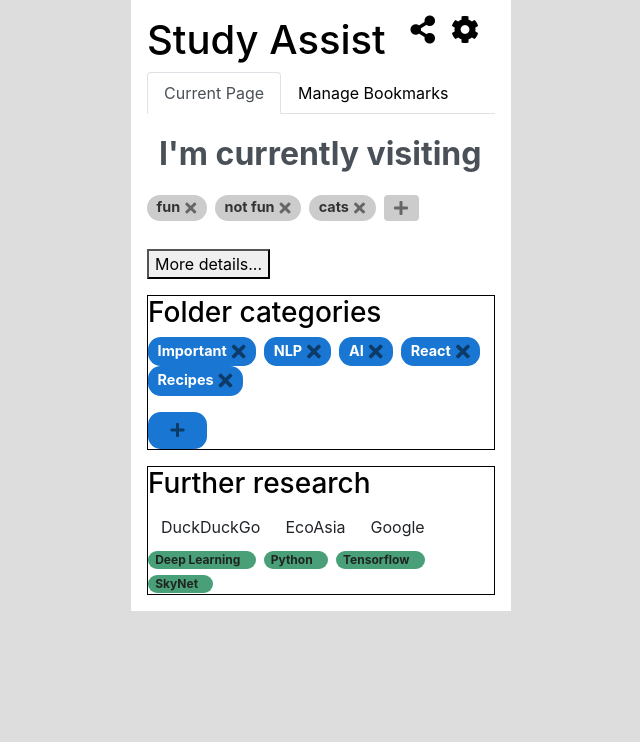
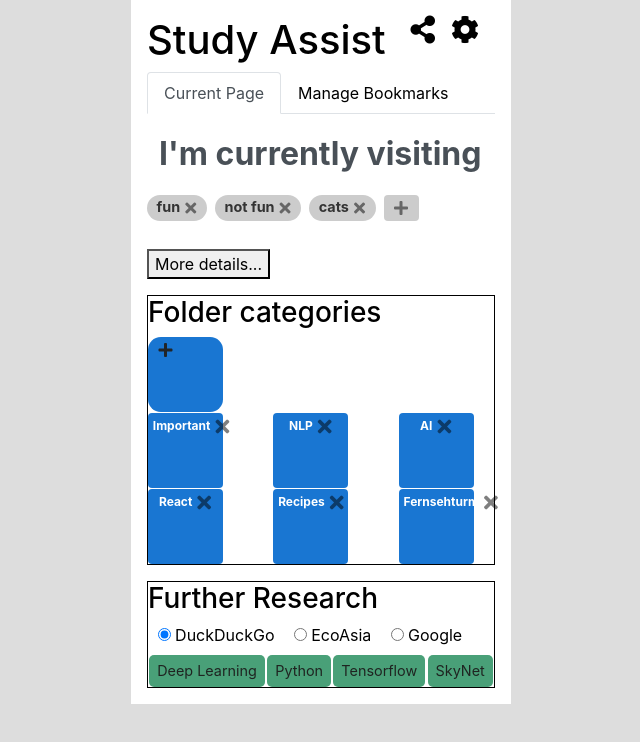
Before and after one commit to study-assist/browser-extension, a React (Create React App) app in the folder frontend/: page / in a window 1280 px wide. Shown: the top 742 px of the page, without its empty margins (319-959 px from the left). Built offline with nearby package versions, Linux system fonts and the light colour scheme.

Commit message:
[WIP]  create grid for folder categories

```diff
--- a/frontend/src/components/App.jsx
+++ b/frontend/src/components/App.jsx
@@ -20,7 +20,7 @@ class App extends Component {
       currentTab: links.links.guardian[0],
       pageTitle: "I'm currently visiting this page",
       tags: ["fun", "not fun", "cats"],
-      categories: ["Important", "NLP", "AI", "React", "Recipes"],
+      categories: ["Important", "NLP", "AI", "React", "Recipes", "Fernsehturm"],
       research: ["Deep Learning", "Python", "Tensorflow", "SkyNet"]
     };
   }
--- a/frontend/src/components/CategoryNew.jsx
+++ b/frontend/src/components/CategoryNew.jsx
@@ -27,7 +27,7 @@ class CategoryNew extends Component {
 
     return (
       <form
-        className="category new-category badge"
+        className="category new-category "
         onSubmit={e => {
           e.preventDefault();
           addCategory(this.state.category);
--- a/frontend/src/components/CategoryView.jsx
+++ b/frontend/src/components/CategoryView.jsx
@@ -15,15 +15,16 @@ class CategoryView extends Component {
     const { categories, addCategory, deleteCategory } = this.props;
     return (
       <section className="category-main">
-        <div className="h3">Folder categories</div>
-        <ul className="list-inline">
+        <div className="h3  category-title">Folder categories</div>
+        <CategoryNew addCategory={addCategory} />
+        <div className="container" />
+        <div className="row">
           {categories.map((cat, i) => (
-            <li className="list-inline-item" key={`cat-${i + 1}`}>
+            <div className="col-4" key={`cat-${i + 1}`}>
               <Category category={cat} deleteCategory={deleteCategory} />
-            </li>
+            </div>
           ))}
-        </ul>
-        <CategoryNew addCategory={addCategory} />
+        </div>
       </section>
     );
   }
@@ -36,3 +37,12 @@ CategoryView.propTypes = {
 };
 
 export default CategoryView;
+
+/*
+        <ul className="">
+          {categories.map((cat, i) => (
+            <li className="" key={`cat-${i + 1}`}>
+              <Category category={cat} deleteCategory={deleteCategory} />
+            </li>
+          ))}
+        </ul> */
--- a/frontend/src/components/ResearchEngine.jsx
+++ b/frontend/src/components/ResearchEngine.jsx
@@ -10,34 +10,32 @@ class ResearchEngine extends Component {
   render() {
     return (
       <>
-        <div className="btn-group btn-group-toggle" data-toggle="buttons">
-          <label className=" btn  active engine">
+        <div
+          className="btn-group btn-group-toggle form-check form-check-inline"
+          data-toggle="buttons"
+        >
+          <label className="   active engine">
             <input
               type="radio"
               name="options"
-              id="option1"
+              id="duckduckgo"
               autoComplete="off"
               checked
               className="engine"
             />{" "}
             DuckDuckGo
           </label>
-          <label className="engine btn ">
+          <label className="engine  ">
             <input
               type="radio"
               name="options"
-              id="option2"
+              id="ecoasia"
               autoComplete="off"
             />{" "}
             EcoAsia
           </label>
-          <label className="engine btn ">
-            <input
-              type="radio"
-              name="options"
-              id="option3"
-              autoComplete="off"
-            />{" "}
+          <label className="engine">
+            <input type="radio" name="options" id="google" autoComplete="off" />{" "}
             Google
           </label>
         </div>
--- a/frontend/src/components/ResearchSuggestion.jsx
+++ b/frontend/src/components/ResearchSuggestion.jsx
@@ -5,8 +5,8 @@ import "../css/Research.css";
 
 function ResearchSuggestion({ term }) {
   return (
-    <div className="term badge badge-pill ">
-      <span className="mr-2">{term}</span>
+    <div className="term p-2">
+      <span className=" term">{term}</span>
     </div>
   );
 }
--- a/frontend/src/components/ResearchTitle.jsx
+++ b/frontend/src/components/ResearchTitle.jsx
@@ -3,7 +3,7 @@ import React from "react";
 import "../css/Research.css";
 
 function ResearchTitle() {
-  return <div className="research-title h3">Further research</div>;
+  return <div className="h3">Further Research</div>;
 }
 
 export default ResearchTitle;
--- a/frontend/src/components/ResearchView.jsx
+++ b/frontend/src/components/ResearchView.jsx
@@ -9,12 +9,14 @@ import ResearchSuggestion from "./ResearchSuggestion";
 
 function ResearchView({ research }) {
   return (
-    <section className="research-main">
+    <section className="research-main ">
       <ResearchTitle />
       <ResearchEngine />
-      {research.map((e, idx) => (
-        <ResearchSuggestion term={e} key={`term-${idx + 1}`} />
-      ))}
+      <div className="d-flex justify-content-around flex-wrap">
+        {research.map((e, idx) => (
+          <ResearchSuggestion term={e} key={`term-${idx + 1} `} />
+        ))}
+      </div>
     </section>
   );
 }
--- a/frontend/src/css/App.css
+++ b/frontend/src/css/App.css
@@ -4,3 +4,7 @@
   margin: 0 auto;
   background: white;
 }
+
+.container {
+  justify-content: space-evenly;
+}
--- a/frontend/src/css/Category.css
+++ b/frontend/src/css/Category.css
@@ -4,14 +4,11 @@
 }
 
 .category {
-  background-color: #0d47a1;
+  width: 75px;
+  height: 75px;
   color: #ffffff;
-}
-
-.category.badge {
   background-color: #1976d2;
   font-size: 0.9rem;
-  padding: 0.6rem, 1rem, 0.6rem, 1rem;
   padding-left: 0.6rem;
   padding-right: 0.6rem;
   border-radius: 0.8rem;
@@ -21,16 +18,15 @@
 .new-category .input-new-category {
   display: none;
   background-color: transparent;
-  width: 80px;
   border: none;
+  color: white;
 }
 
 .btn.btn-new-category,
 .btn.btn-delete {
-  color: rgba(0, 0, 0, 0.5);
-  line-height: 0;
+  padding: 0;
 }
 
 .btn-new-category {
-  border-radius: 50%;
+  border-radius: 5%;
 }
--- a/frontend/src/css/Research.css
+++ b/frontend/src/css/Research.css
@@ -8,15 +8,18 @@ research-title {
 }
 
 .engine {
-  background-color: #216869;
+  padding-left: 0.6rem;
+  padding-right: 0.6rem;
+}
+
+.engine:active,
+.engine:focus {
 }
 
 .term {
   color: #1f2421;
   background-color: #49a078;
   font-size: 0.9rem;
-  margin-right: 0.5rem;
-  padding-left: 0.6rem;
-  padding-right: 0.6rem;
   line-height: 1.1;
+  border-radius: 5px;
 }
```
